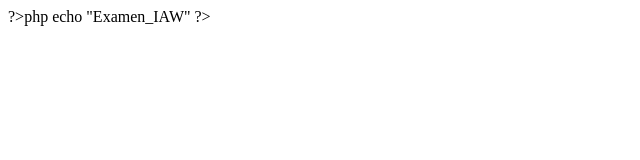
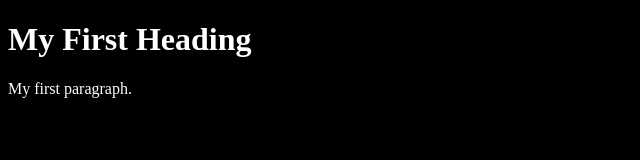
Before and after one commit to checerar/Examen_IAW, a plain HTML site: page index.html in a window 1280 px wide. Shown: the whole page, without its empty margins (0-640 px from the left). Drawn offline with Linux system fonts and the light colour scheme.

Commit message:
cambios en el index.html y agregado de style.css

```diff
--- a/index.html
+++ b/index.html
@@ -1,5 +1,14 @@
-?>php
-
-echo "Examen_IAW"
-
-?>
+<!DOCTYPE html>
+<html lang="en">
+  <head>
+    <meta charset="UTF-8" />
+    <meta http-equiv="X-UA-Compatible" content="IE=edge" />
+    <meta name="viewport" content="width=device-width, initial-scale=1.0" />
+    <link href="style.css" rel="stylesheet" />
+    <title>Document</title>
+  </head>
+  <body style="color: white">
+    <h1>My First Heading</h1>
+    <p>My first paragraph.</p>
+  </body>
+</html>
--- /dev/null
+++ b/style.css
@@ -0,0 +1,3 @@
+body {
+  background-color: #000000;
+}
```
